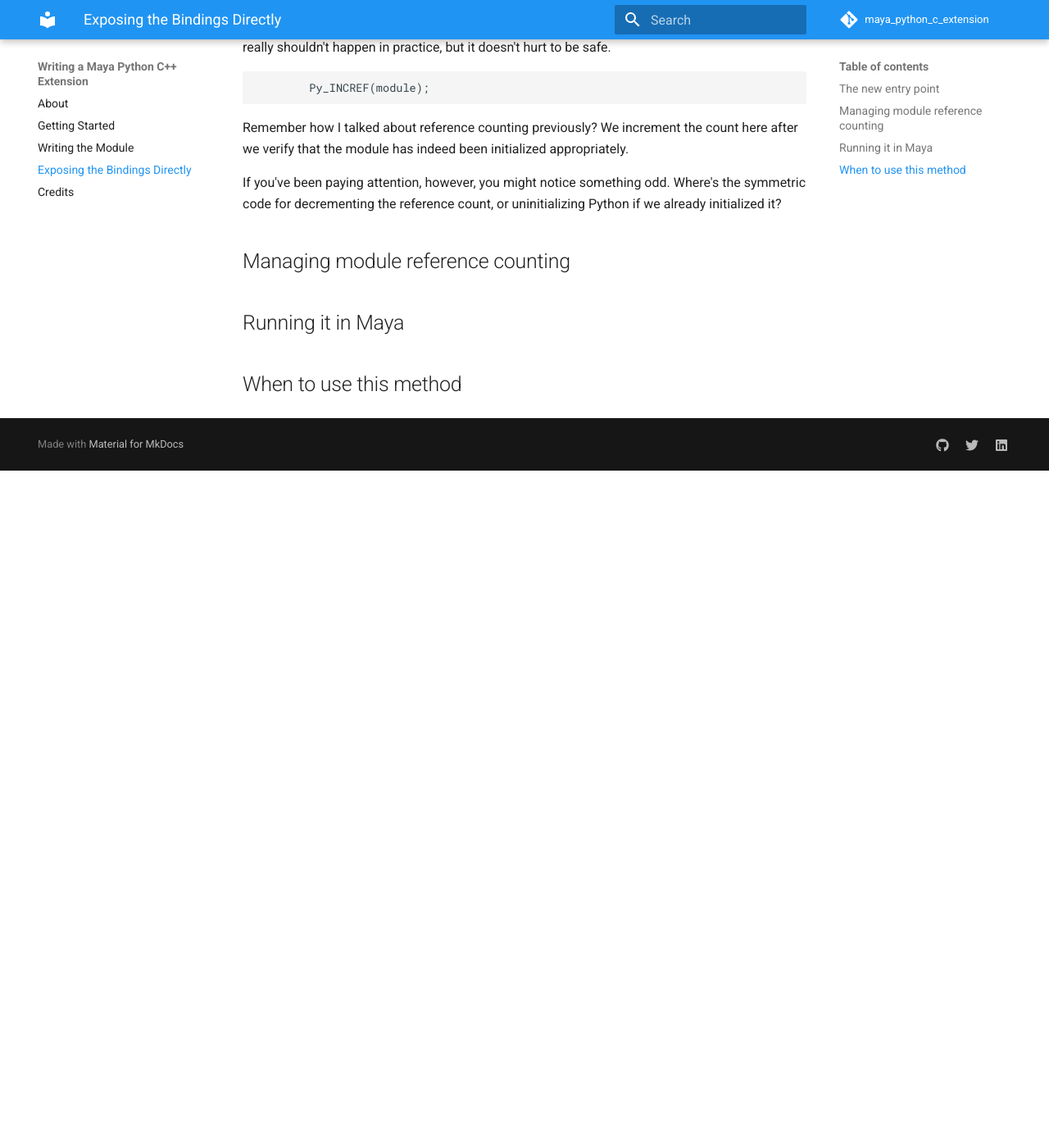
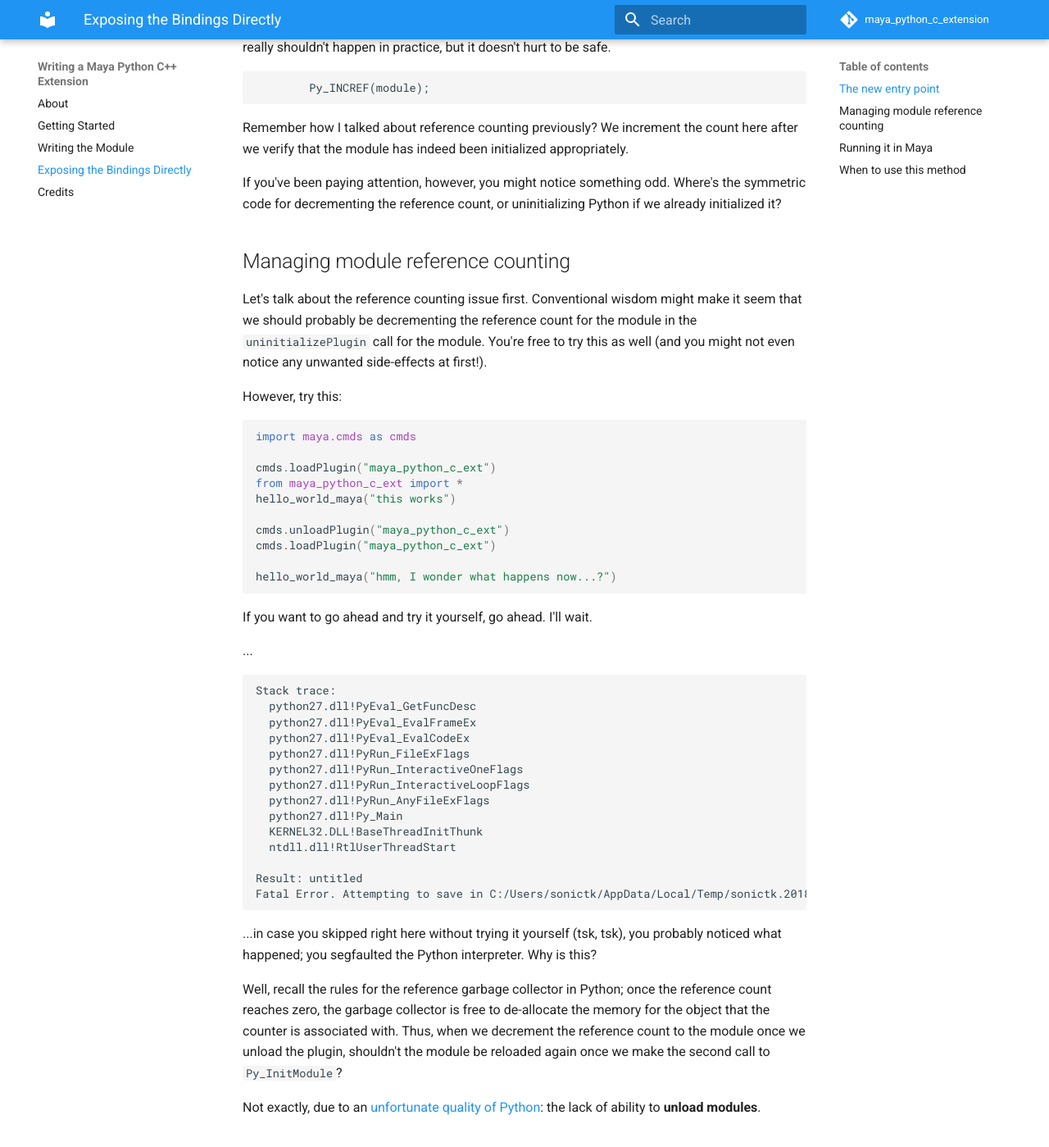
Before and after one commit to sonictk/maya_python_c_extension, an MkDocs documentation site: the page built from docs/exposing_the_bindings_in_maya_plugin.md, in a window 1280 px wide and 1400 px high, scrolled down 1648 px. Shown: the whole window at 82% size. Built offline with MkDocs 1.6.1 and Material for MkDocs 9.7.7, drawn with Linux system fonts in a browser that asks for light colours; old or Windows-style settings are respelled for this version of MkDocs; before the commit the page ends 2222 px from its top, so only the background shows below that.

Commit message:
more WIP on the tutorial, noticing a probable problem with how module refcount is managed

````diff
--- a/docs/exposing_the_bindings_in_maya_plugin.md
+++ b/docs/exposing_the_bindings_in_maya_plugin.md
@@ -80,7 +80,7 @@ differences, so let's go over them:
 
 Here, we check if the Python interpreter has been initialized yet, and if not,
 we initialize it. This really shouldn't happen in practice, but it doesn't hurt
-to be safe.
+    to be safe.
 
 ```
         Py_INCREF(module);
@@ -97,6 +97,60 @@ uninitializing Python if we already initialized it?
 
 ## Managing module reference counting ##
 
+Let's talk about the reference counting issue first. Conventional wisdom might
+make it seem that we should probably be decrementing the reference count for the
+module in the ``uninitializePlugin`` call for the module. You're free to try this
+as well (and you might not even notice any unwanted side-effects at first!).
+
+However, try this:
+
+```
+import maya.cmds as cmds
+
+cmds.loadPlugin("maya_python_c_ext")
+from maya_python_c_ext import *
+hello_world_maya("this works")
+
+cmds.unloadPlugin("maya_python_c_ext")
+cmds.loadPlugin("maya_python_c_ext")
+
+hello_world_maya("hmm, I wonder what happens now...?")
+```
+
+If you want to go ahead and try it yourself, go ahead. I'll wait.
+
+...
+
+```
+Stack trace:
+  python27.dll!PyEval_GetFuncDesc
+  python27.dll!PyEval_EvalFrameEx
+  python27.dll!PyEval_EvalCodeEx
+  python27.dll!PyRun_FileExFlags
+  python27.dll!PyRun_InteractiveOneFlags
+  python27.dll!PyRun_InteractiveLoopFlags
+  python27.dll!PyRun_AnyFileExFlags
+  python27.dll!Py_Main
+  KERNEL32.DLL!BaseThreadInitThunk
+  ntdll.dll!RtlUserThreadStart
+
+Result: untitled
+Fatal Error. Attempting to save in C:/Users/sonictk/AppData/Local/Temp/sonictk.20180801.0110.ma
+```
+
+...in case you skipped right here without trying it yourself (tsk, tsk), you
+probably noticed what happened; you segfaulted the Python interpreter. Why is
+this?
+
+Well, recall the rules for the reference garbage collector in Python; once the
+reference count reaches zero, the garbage collector is free to de-allocate the
+memory for the object that the counter is associated with. Thus, when we
+decrement the reference count to the module once we unload the plugin, shouldn't
+the module be reloaded again once we make the second call to ``Py_InitModule``?
+
+Not exactly, due to
+an [unfortunate quality of Python](https://bugs.python.org/issue9072): the lack
+of ability to **unload modules**.
 
 
 ## Running it in Maya ##
````
Also changed, not shown: 1 other file.
